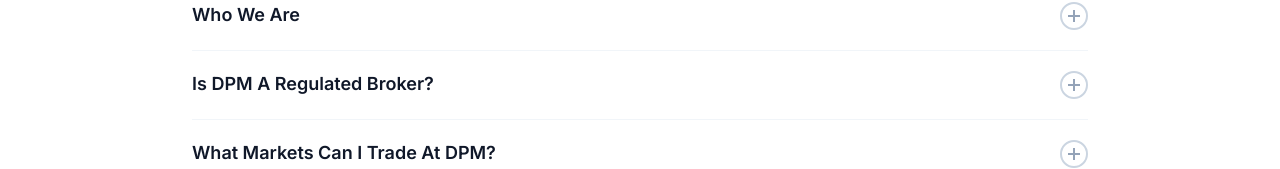
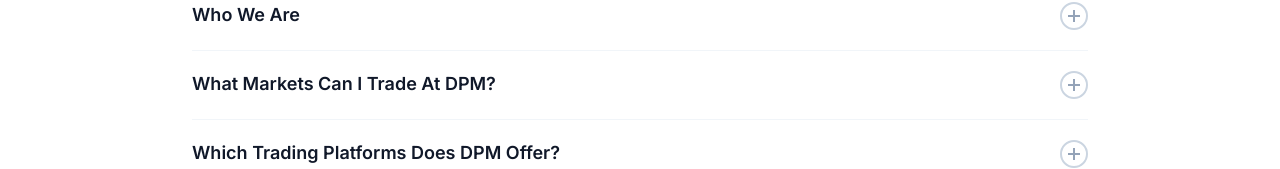
Before and after one commit to DPM-traders-choice/DPM-Trading, a Next.js app: page /about-us/faqs in a window 1280 px wide. Shown: the part 316-485 px from the top of the page. Built offline with nearby package versions, Linux system fonts and the light colour scheme; no server answers; the database is empty.

Commit message:
fix:update

```diff
--- a/app/about-us/faqs/page.tsx
+++ b/app/about-us/faqs/page.tsx
@@ -6,10 +6,6 @@
   {
     q: 'Who We Are',
     a: 'DPM is a comprehensive CFD trading provider serving retail, professional, and institutional clients. We offer access to global markets through the advanced MetaTrader 5 platform, with instruments including Forex, Commodities, Metals, Stocks, and Futures. By delivering competitive trading conditions, deep liquidity, and flexible trading styles, DPM is committed to supporting traders with reliable tools, transparent conditions, and dedicated service for long-term success.',
-  },
-  {
-    q: 'Is DPM A Regulated Broker?',
-    a: 'DPM operates in accordance with industry standards and applicable compliance requirements. For the most accurate and up-to-date regulatory or licensing information, please refer to our official website or contact our support team directly.',
   },
   {
     q: 'What Markets Can I Trade At DPM?',
@@ -56,7 +52,7 @@
   },
   {
     q: 'What Account Types Are Available?',
-    a: 'DPM offers multiple account types to suit different trading needs and experience levels:\n\nStandard Account: $1 minimum deposit, zero commission, leverage up to 1:5000. Ideal for beginners.\nVIP Account: $1,000 minimum deposit, $7 commission, tighter spreads. Suitable for active or professional traders.\nBonus (Bull) Account: $10 minimum deposit, $7 commission, leverage up to 1:100, includes promotional bonuses.\nCENT Account: $10 minimum deposit, zero commission, leverage up to 1:5000. Designed for smaller trades with better risk control and flexible trading.',
+    a: 'DPM offers multiple account types to suit different trading needs and experience levels:\n\nStandard Account: $20 minimum deposit, zero commission, leverage up to 1:5000. Ideal for beginners.\nVIP Account: $1,000 minimum deposit, $7 commission, tighter spreads. Suitable for active or professional traders.\nBonus (Bull) Account: $20 minimum deposit, $7 commission, leverage up to 1:100, includes promotional bonuses.\nCENT Account: $20 minimum deposit, zero commission, leverage up to 1:5000. Designed for smaller trades with better risk control and flexible trading.',
   },
   {
     q: 'Are Swap Fees Charged On Overnight Positions?',
```
